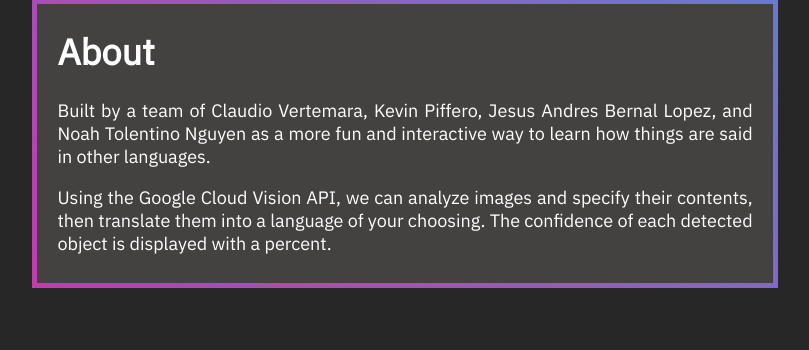
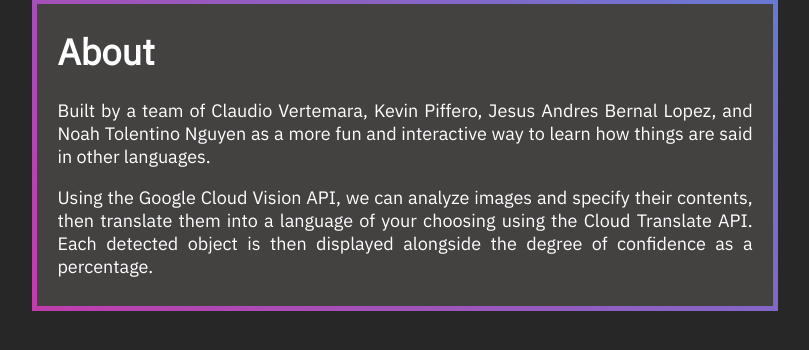
Before and after one commit to NoahTN/PictureThese, a Flask app: page / in a window 1280 px wide. Shown: the part 262-612 px from the top of the page, without its empty margins (235-1044 px from the left). Run offline with Flask 2, Linux system fonts and the light colour scheme; parts of the project's set-up code (start-up, migrations or seed data) failed here and were passed over; some libraries are stand-ins or nearby versions.

Commit message:
Update about text

```diff
--- a/templates/index.html
+++ b/templates/index.html
@@ -59,7 +59,8 @@
             </p>
             <p>
                 Using the Google Cloud Vision API, we can analyze images and specify their contents,
-                then translate them into a language of your choosing. The confidence of each detected object is displayed with a percent.
+                then translate them into a language of your choosing using the Cloud Translate API. Each detected object
+                is then displayed alongside the degree of confidence as a percentage.
             </p>
         </div>
     </body>
```
